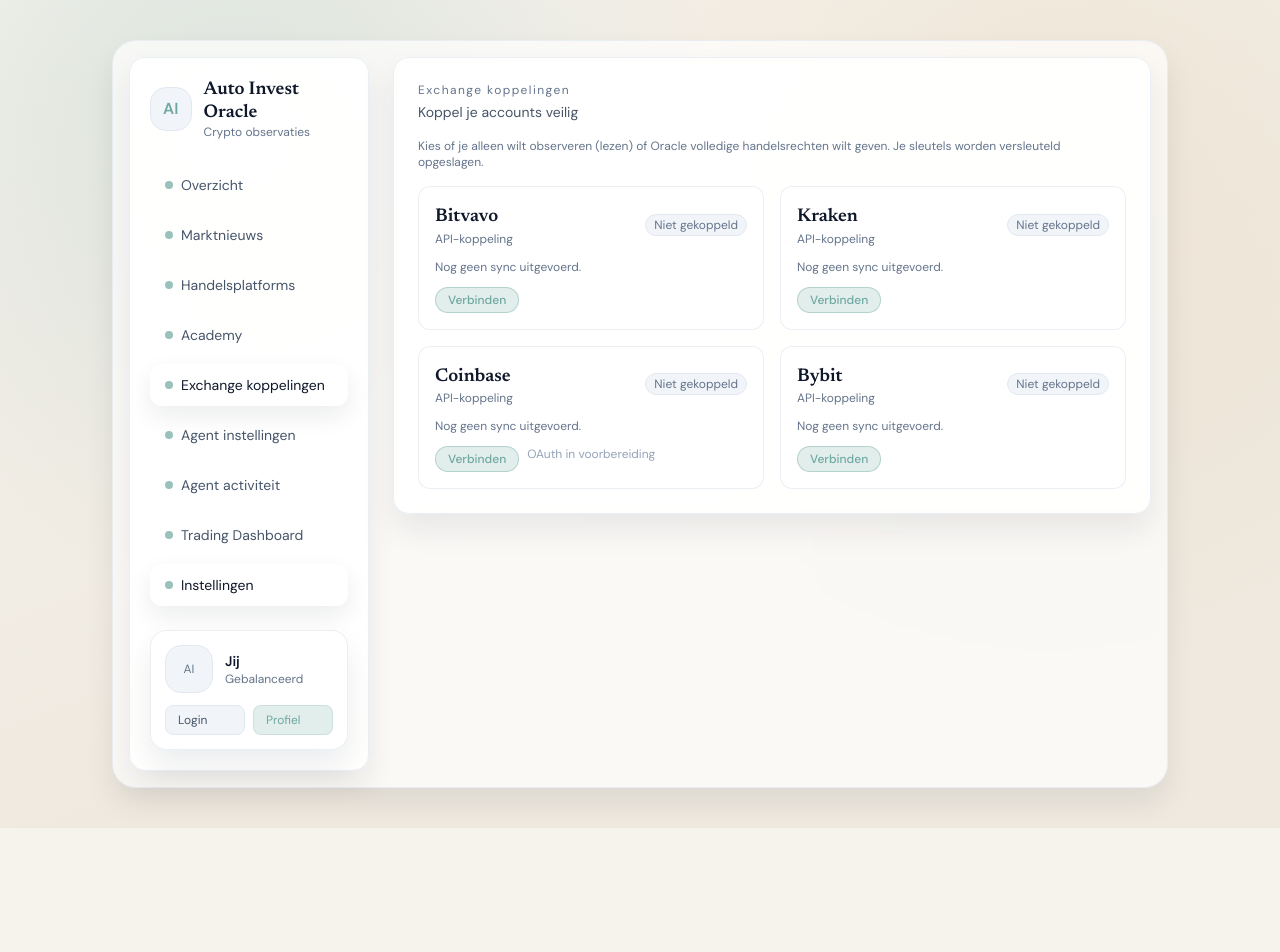
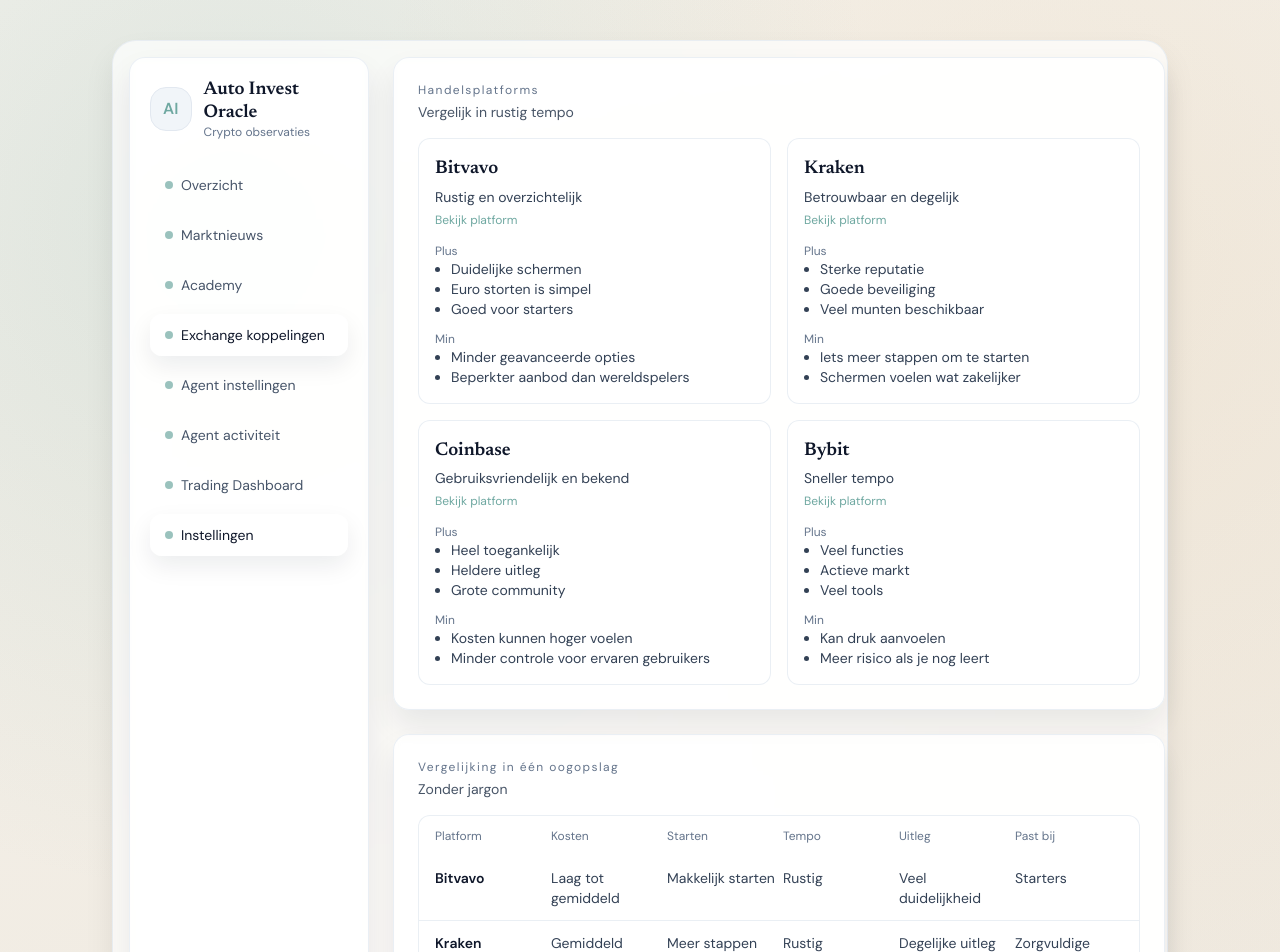
Before and after one commit to marvinvanzanten77-dot/autoinvestoracle, a React (Vite) app: page /settings/exchanges in a window 1280 px wide. Shown: the top 952 px of the page. Before the commit the page ends 828 px from the top, so only its background shows below. Built offline with nearby package versions, Linux system fonts and the light colour scheme; no server answers.

Commit message:
refactor: Merge 'Handelsplatforms' with 'Exchange koppelingen' into single tab

```diff
--- a/src/components/Sidebar.tsx
+++ b/src/components/Sidebar.tsx
@@ -9,7 +9,6 @@
 const navItems: NavItem[] = [
   { label: 'Overzicht', to: '/' },
   { label: 'Marktnieuws', to: '/today' },
-  { label: 'Handelsplatforms', to: '/charts' },
   { label: 'Academy', to: '/academy' },
   { label: 'Exchange koppelingen', to: '/settings/exchanges' },
   { label: 'Agent instellingen', to: '/agent' },
--- a/src/pages/Exchanges.tsx
+++ b/src/pages/Exchanges.tsx
@@ -1,5 +1,7 @@
 import { useEffect, useState } from 'react';
 import { Card } from '../components/ui/Card';
+import { platforms } from '../data/platforms';
+import type { UserProfile } from '../lib/profile/types';
 
 type ExchangeId = 'bitvavo' | 'kraken' | 'coinbase' | 'bybit';
 
@@ -21,12 +23,54 @@
   supportsOAuth?: boolean;
 };
 
+type FitLabel = {
+  label: string;
+  detail: string;
+};
+
 const EXCHANGES: ExchangeConfig[] = [
   { id: 'bitvavo', name: 'Bitvavo' },
   { id: 'kraken', name: 'Kraken' },
   { id: 'coinbase', name: 'Coinbase', requiresPassphrase: true, supportsOAuth: true },
   { id: 'bybit', name: 'Bybit' }
 ];
+
+function getPlatformFit(profile: UserProfile | null, platformName: string): FitLabel | null {
+  if (!profile) return null;
+  const strategy = profile.strategies?.[0] || '';
+  const isCalm = /Rustig|Kleine|Wachten/i.test(strategy);
+  const isMove = /Meebewegen/i.test(strategy);
+  const knowledge = profile.knowledgeLevel;
+
+  const knowledgeFit = (() => {
+    if (knowledge === 'beginner') return ['Bitvavo', 'Coinbase'];
+    if (knowledge === 'intermediate') return ['Kraken', 'Coinbase'];
+    if (knowledge === 'advanced') return ['Bybit', 'Kraken'];
+    return [];
+  })();
+
+  const strategyFit = (() => {
+    if (isCalm) return ['Bitvavo', 'Kraken'];
+    if (isMove) return ['Coinbase', 'Kraken'];
+    return [];
+  })();
+
+  if (![...knowledgeFit, ...strategyFit].includes(platformName)) {
+    return null;
+  }
+
+  const details: Record<string, string> = {
+    Bitvavo: 'Rustige start en duidelijke stappen.',
+    Kraken: 'Degelijk tempo met veel uitleg.',
+    Coinbase: 'Laagdrempelig en overzichtelijk.',
+    Bybit: 'Voor wie sneller en actiever wil.'
+  };
+
+  return {
+    label: 'Past bij jouw tempo',
+    detail: details[platformName] || 'Past bij jouw voorkeuren.'
+  };
+}
 
 function StatusBadge({ status }: { status: ConnectionStatus }) {
   const styles =
@@ -59,6 +103,7 @@
   const [apiMode, setApiMode] = useState<'readonly' | 'trading' | null>(null);
 
   const [userId, setUserId] = useState<string>('');
+  const [profile, setProfile] = useState<UserProfile | null>(null);
 
   const initSession = async () => {
     const resp = await fetch('/api/session/init');
@@ -66,6 +111,18 @@
     const data = (await resp.json()) as { userId: string };
     setUserId(data.userId);
   };
+
+  useEffect(() => {
+    fetch('/api/profile/get')
+      .then(async (res) => {
+        if (!res.ok) return;
+        const data = (await res.json()) as { profile?: UserProfile };
+        setProfile(data.profile ?? null);
+      })
+      .catch(() => {
+        // ignore profile fetch error
+      });
+  }, []);
 
   const loadConnections = async (id: string) => {
     const resp = await fetch(`/api/exchanges/status?userId=${id}`);
@@ -145,6 +202,82 @@
 
   return (
     <div className="flex flex-col gap-5 md:gap-6">
+      <Card title="Handelsplatforms" subtitle="Vergelijk in rustig tempo">
+        <div className="grid gap-4 md:grid-cols-2">
+          {platforms.map((platform) => {
+            const fit = getPlatformFit(profile, platform.name);
+            return (
+            <div key={platform.name} className="rounded-xl border border-slate-200/70 bg-white/70 p-4">
+              <div className="space-y-1">
+                <p className="text-subtitle text-slate-900 font-serif">{platform.name}</p>
+                <p className="text-sm text-slate-700">{platform.tone}</p>
+                {fit && (
+                  <div className="space-y-1">
+                    <span className="inline-flex rounded-full border border-primary/30 bg-primary/15 px-2 py-0.5 text-[11px] text-primary">
+                      {fit.label}
+                    </span>
+                    <p className="text-xs text-slate-500">{fit.detail}</p>
+                  </div>
+                )}
+                <a
+                  href={platform.url}
+                  target="_blank"
+                  rel="noreferrer"
+                  className="text-xs text-primary hover:underline"
+                >
+                  Bekijk platform
+                </a>
+              </div>
+              <div className="mt-3 space-y-3 text-sm text-slate-700">
+                <div>
+                  <p className="text-xs text-slate-500">Plus</p>
+                  <ul className="list-disc pl-4">
+                    {platform.pros.map((pro) => (
+                      <li key={pro}>{pro}</li>
+                    ))}
+                  </ul>
+                </div>
+                <div>
+                  <p className="text-xs text-slate-500">Min</p>
+                  <ul className="list-disc pl-4">
+                    {platform.cons.map((con) => (
+                      <li key={con}>{con}</li>
+                    ))}
+                  </ul>
+                </div>
+              </div>
+            </div>
+          )})}
+        </div>
+      </Card>
+
+      <Card title="Vergelijking in één oogopslag" subtitle="Zonder jargon">
+        <div className="overflow-x-auto rounded-xl border border-slate-200/70 bg-white/70">
+          <div className="min-w-[720px]">
+            <div className="grid grid-cols-6 gap-2 px-4 py-3 text-xs text-slate-500">
+              <span>Platform</span>
+              <span>Kosten</span>
+              <span>Starten</span>
+              <span>Tempo</span>
+              <span>Uitleg</span>
+              <span>Past bij</span>
+            </div>
+            <div className="divide-y divide-slate-200/70">
+              {platforms.map((platform) => (
+                <div key={platform.name} className="grid grid-cols-6 gap-2 px-4 py-3 text-sm text-slate-700">
+                  <span className="font-semibold text-slate-900">{platform.name}</span>
+                  <span>{platform.costs}</span>
+                  <span>{platform.ease}</span>
+                  <span>{platform.pace}</span>
+                  <span>{platform.learning}</span>
+                  <span>{platform.bestFor}</span>
+                </div>
+              ))}
+            </div>
+          </div>
+        </div>
+      </Card>
+
       <Card title="Exchange koppelingen" subtitle="Koppel je accounts veilig">
         <p className="text-xs text-slate-500 mb-4">
           Kies of je alleen wilt observeren (lezen) of Oracle volledige handelsrechten wilt geven. Je sleutels worden versleuteld opgeslagen.
```
